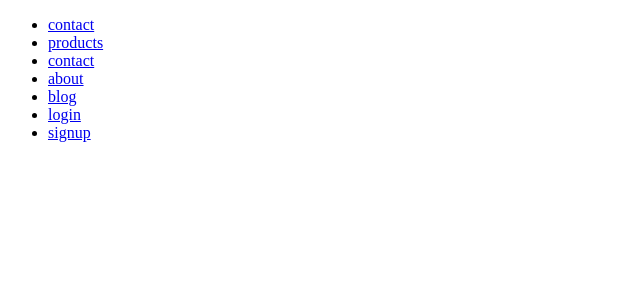
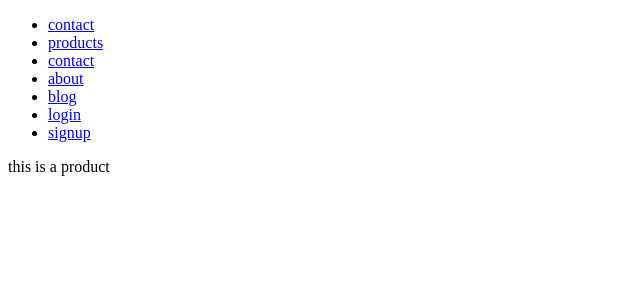
Before and after one commit to bytaba/TheFirstStore, a Django app: page /products/ in a window 1280 px wide. Shown: the top 300 px of the page, without its empty margins (0-640 px from the left). Run offline with Django 3.2, Linux system fonts and the light colour scheme.

Commit message:
create product include

```diff
--- /dev/null
+++ b/MyStore/products/templates/products/includes/product.html
@@ -0,0 +1,3 @@
+<p>
+    this is a product
+</p>
--- a/MyStore/products/templates/products/products.html
+++ b/MyStore/products/templates/products/products.html
@@ -1 +1,5 @@
 {% extends 'base/base.html' %}
+{% load static %}
+{% block content %}
+{% include 'products/includes/product.html' %}
+{% endblock %}
--- a/MyStore/products/urls.py
+++ b/MyStore/products/urls.py
@@ -4,5 +4,6 @@ from django.urls import path , include
 
 app_name="products"
 urlpatterns = [
-    path('' , views.products , name="products")
+    path('' , views.products , name="products"),
+    path('<slug>' , views.product_detail , name="product-detail")
 ]
--- a/MyStore/products/views.py
+++ b/MyStore/products/views.py
@@ -3,3 +3,6 @@ from django.shortcuts import render
 # Create your views here.
 def products (request):
     return render (request , 'products/products.html')
+
+def product_detail():
+    pass
```
